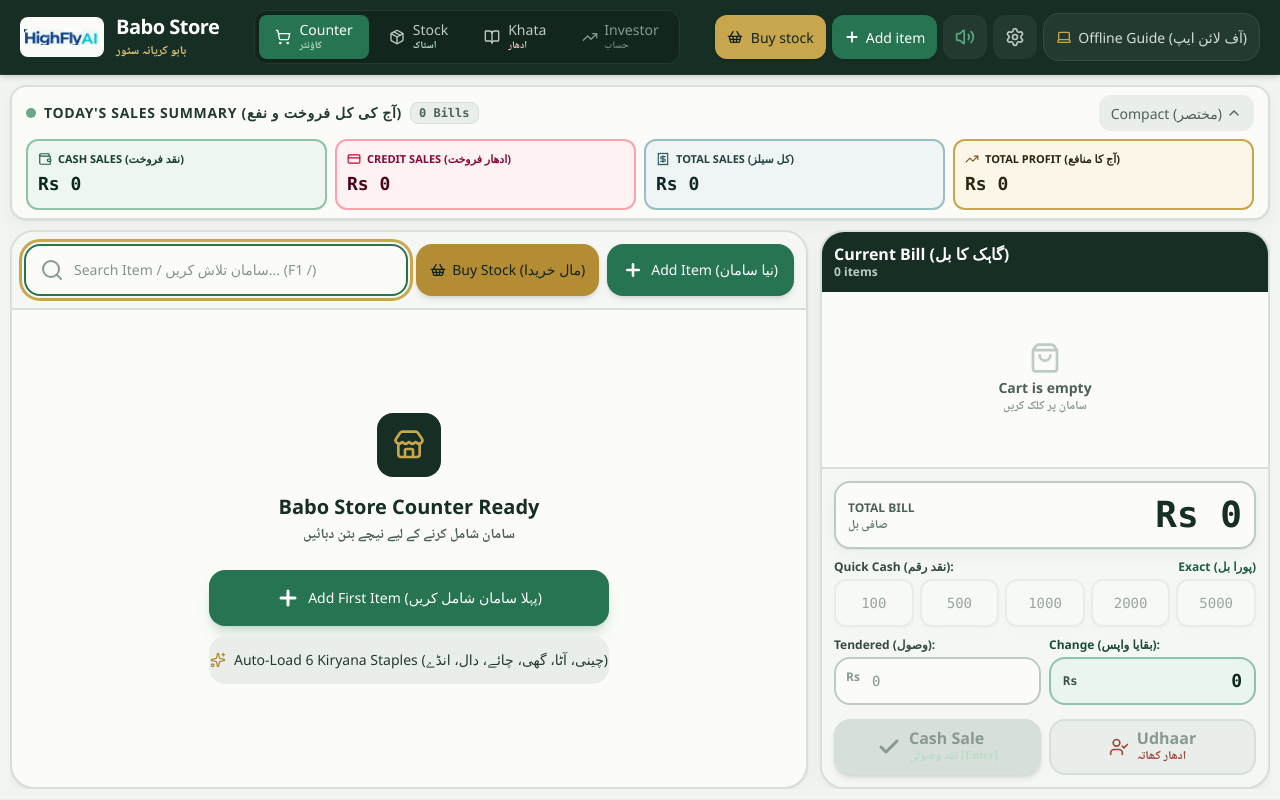
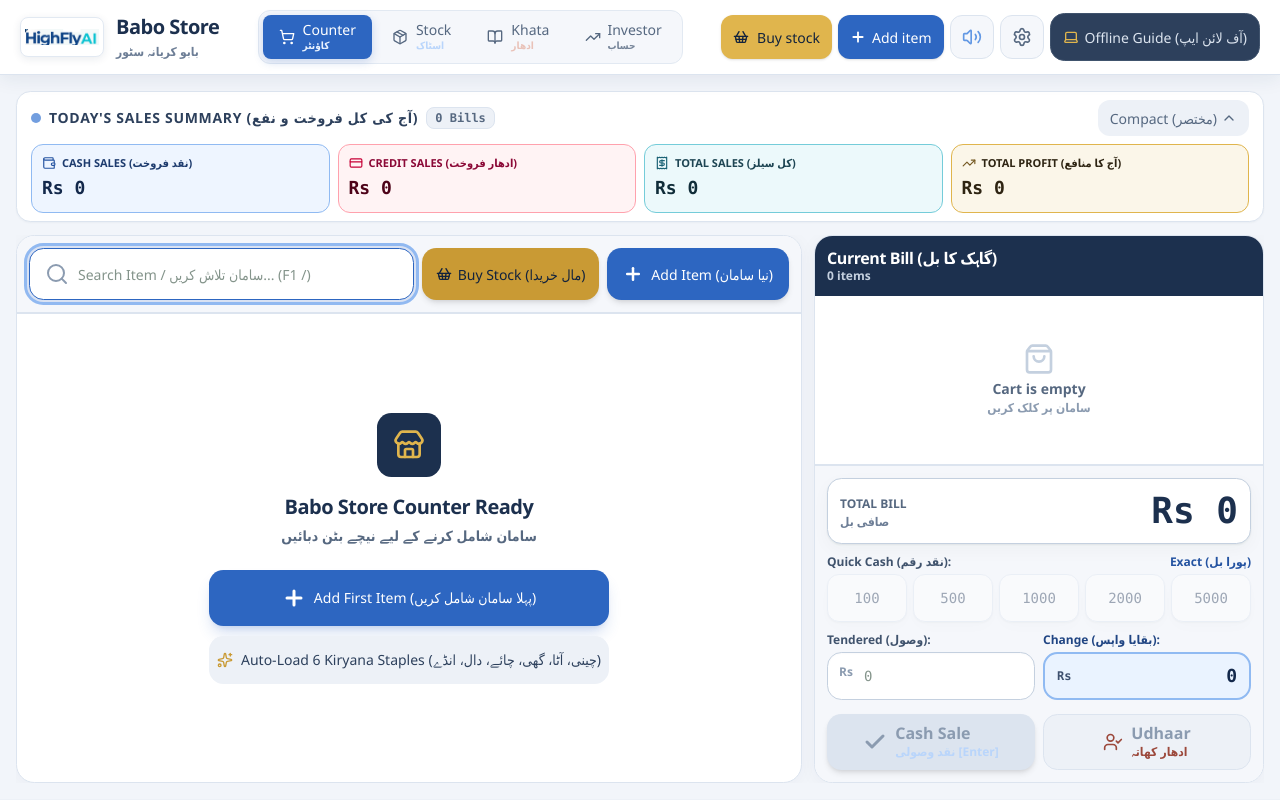
Before and after one commit to faizan102418/Baba_Store, a React (Vite) app: page / in a window 1280 px wide. Built offline with nearby package versions, Linux system fonts and the light colour scheme.

Commit message:
Update styling and fix component imports
Replit-Commit-Author: Agent

```diff
--- a/src/components/POSScreen.tsx
+++ b/src/components/POSScreen.tsx
@@ -178,7 +178,7 @@ export const POSScreen: React.FC<POSScreenProps> = ({
   const addToCart = (product: Product) => {
     if (product.stock <= 0) {
       sounds.playWarning();
-      alert(`⚠️ ${product.name} is Out of Stock! (اسٹاک ختم ہو چکا ہے)`);
+      alert(`${product.name} is out of stock. (اسٹاک ختم ہو چکا ہے)`);
       return;
     }
 
@@ -227,7 +227,7 @@ export const POSScreen: React.FC<POSScreenProps> = ({
     if (cart.length === 0) return;
     if (tenderNum < grandTotal) {
       sounds.playWarning();
-      alert(`⚠️ Cash received is less than bill! (وصول رقم بل سے کم ہے)`);
+      alert(`Cash received is less than the bill. (وصول رقم بل سے کم ہے)`);
       return;
     }
 
--- a/src/components/ReceiptModal.tsx
+++ b/src/components/ReceiptModal.tsx
@@ -150,7 +150,7 @@ export const ReceiptModal: React.FC<ReceiptModalProps> = ({
                 </>
               ) : (
                 <div className="bg-red-50 text-red-800 p-1.5 rounded font-bold text-[11px] text-center border border-red-200 mt-1">
-                  ⚠️ Placed on Udhaar Khata (ادھار کھاتے میں درج)
+                  Placed on Udhaar Khata (ادھار کھاتے میں درج)
                 </div>
               )}
             </div>
--- a/src/index.css
+++ b/src/index.css
@@ -1,28 +1,28 @@
 @import "tailwindcss";
 
 @theme {
-  --color-slate-50: #f5f7f5;
-  --color-slate-100: #e9eeeb;
-  --color-slate-200: #d6dfda;
-  --color-slate-300: #bdcbc4;
-  --color-slate-400: #879a90;
-  --color-slate-500: #65796f;
-  --color-slate-600: #4d6257;
-  --color-slate-700: #354b41;
-  --color-slate-800: #233a31;
-  --color-slate-900: #172e25;
-  --color-slate-950: #10231c;
-  --color-emerald-50: #eaf5ef;
-  --color-emerald-100: #d6ebdf;
-  --color-emerald-200: #b8dcc8;
-  --color-emerald-300: #8ec3a8;
-  --color-emerald-400: #5da881;
-  --color-emerald-500: #358a61;
-  --color-emerald-600: #267451;
-  --color-emerald-700: #205d43;
-  --color-emerald-800: #1c4c39;
-  --color-emerald-900: #193f31;
-  --color-emerald-950: #0c281d;
+  --color-slate-50: #f5f7fb;
+  --color-slate-100: #edf1f7;
+  --color-slate-200: #dce4ef;
+  --color-slate-300: #c4d0df;
+  --color-slate-400: #8b9bb0;
+  --color-slate-500: #6d7e96;
+  --color-slate-600: #566880;
+  --color-slate-700: #40536d;
+  --color-slate-800: #2d405c;
+  --color-slate-900: #1c304e;
+  --color-slate-950: #12233d;
+  --color-emerald-50: #eaf3ff;
+  --color-emerald-100: #d8e8ff;
+  --color-emerald-200: #b9d5fb;
+  --color-emerald-300: #90baf2;
+  --color-emerald-400: #6298e4;
+  --color-emerald-500: #3f7bd4;
+  --color-emerald-600: #2d66c1;
+  --color-emerald-700: #2453a1;
+  --color-emerald-800: #204583;
+  --color-emerald-900: #1d3b6e;
+  --color-emerald-950: #13284b;
   --color-amber-50: #fbf5e7;
   --color-amber-100: #f5e9c8;
   --color-amber-200: #ebd89e;
@@ -45,31 +45,33 @@
   --color-red-800: #6c352e;
   --color-red-900: #5c302a;
   --color-red-950: #321713;
-  --color-blue-50: #edf4f4;
-  --color-blue-100: #dceaea;
-  --color-blue-200: #bfd8d8;
-  --color-blue-300: #99c0c0;
-  --color-blue-400: #6aa2a4;
-  --color-blue-500: #438889;
-  --color-blue-600: #347274;
-  --color-blue-700: #2d5e60;
-  --color-blue-800: #294e50;
-  --color-blue-900: #254344;
-  --color-blue-950: #112829;
-  --font-sans: "Aptos", "Segoe UI", "Noto Sans", system-ui, -apple-system, sans-serif;
+  --color-blue-50: #e8f8fb;
+  --color-blue-100: #d2f0f5;
+  --color-blue-200: #a9e1ea;
+  --color-blue-300: #74ccd9;
+  --color-blue-400: #3bb2c5;
+  --color-blue-500: #2094aa;
+  --color-blue-600: #19778d;
+  --color-blue-700: #1a6275;
+  --color-blue-800: #1d5262;
+  --color-blue-900: #1d4553;
+  --color-blue-950: #102d39;
+  --font-sans: "Segoe UI", Tahoma, Arial, system-ui, sans-serif;
 }
 
 :root {
   color-scheme: light;
-  --app-paper: #f2f4f0;
-  --app-surface: #fbfcf8;
-  --app-ink: #172e25;
-  --app-muted: #65796f;
-  --app-line: #d6dfda;
-  --app-accent: #267451;
-  --app-accent-dark: #1c4c39;
-  --app-gold: #c8a64e;
-  --font-urdu: "Noto Naskh Arabic", "Urdu Typesetting", "Noto Sans Arabic", serif;
+  --app-paper: #f2f5fa;
+  --app-surface: #ffffff;
+  --app-ink: #1c304e;
+  --app-muted: #6d7e96;
+  --app-line: #dce4ef;
+  --app-accent: #2d66c1;
+  --app-accent-dark: #204583;
+  --app-gold: #d2a33e;
+  --app-coral: #b65e4c;
+  --font-display: "Segoe UI", Tahoma, Arial, sans-serif;
+  --font-urdu: "Segoe UI", Tahoma, Arial, sans-serif;
 }
 
 * {
@@ -86,7 +88,7 @@ body {
   min-height: 100dvh;
   color: var(--app-ink);
   background: var(--app-paper);
-  font-family: "Aptos", "Segoe UI", "Noto Sans", system-ui, -apple-system, sans-serif;
+  font-family: var(--font-sans);
   font-size: 14px;
   -webkit-font-smoothing: antialiased;
   text-rendering: optimizeLegibility;
@@ -102,7 +104,7 @@ button {
 
 button:focus-visible, input:focus-visible, select:focus-visible, textarea:focus-visible,
 label:focus-within {
-  outline: 3px solid #c8a64e !important;
+  outline: 3px solid #91b9f1 !important;
   outline-offset: 2px;
 }
 
@@ -126,7 +128,7 @@ input, select, textarea {
 }
 
 .bg-black {
-  background-color: #10231c !important;
+  background-color: #12233d !important;
 }
 
 .border-white {
@@ -134,8 +136,8 @@ input, select, textarea {
 }
 
 ::selection {
-  background: #d8bc73;
-  color: #172e25;
+  background: #d8e8ff;
+  color: #1c304e;
 }
 
 /* Warm paper surfaces and quiet depth keep long cashier shifts easy on the eyes. */
@@ -231,3 +233,244 @@ input[type=number] {
     color: black;
   }
 }
+
+/* Babo Store — NexoPOS-inspired visual system with HighFly blue and cyan accents. */
+:root {
+  --color-slate-50: #f5f7fb;
+  --color-slate-100: #edf1f7;
+  --color-slate-200: #dce4ef;
+  --color-slate-300: #c4d0df;
+  --color-slate-400: #8b9bb0;
+  --color-slate-500: #6d7e96;
+  --color-slate-600: #566880;
+  --color-slate-700: #40536d;
+  --color-slate-800: #2d405c;
+  --color-slate-900: #1c304e;
+  --color-slate-950: #12233d;
+  --color-emerald-50: #eaf3ff;
+  --color-emerald-100: #d8e8ff;
+  --color-emerald-200: #b9d5fb;
+  --color-emerald-300: #90baf2;
+  --color-emerald-400: #6298e4;
+  --color-emerald-500: #3f7bd4;
+  --color-emerald-600: #2d66c1;
+  --color-emerald-700: #2453a1;
+  --color-emerald-800: #204583;
+  --color-emerald-900: #1d3b6e;
+  --color-emerald-950: #13284b;
+  --color-amber-400: #e0b54d;
+  --color-amber-500: #c99a34;
+  --color-amber-600: #a77c25;
+  --font-sans: "Segoe UI", Tahoma, Arial, system-ui, sans-serif;
+}
+
+body {
+  background:
+    radial-gradient(ellipse at 50% -24rem, rgba(59, 130, 246, .09), transparent 48rem),
+    var(--app-paper);
+}
+
+h1, h2, h3, h4 {
+  font-family: var(--font-display);
+  letter-spacing: -.025em;
+}
+
+button, input, select, textarea {
+  transition-property: color, background-color, border-color, box-shadow, opacity, transform;
+  transition-duration: 160ms;
+  transition-timing-function: cubic-bezier(.2, .75, .25, 1);
+}
+
+button:active:not(:disabled) {
+  transform: translateY(1px);
+}
+
+button:disabled {
+  cursor: not-allowed;
+}
+
+/* The top bar is the app's fixed point: quiet, high contrast, always in reach. */
+header.sticky {
+  background: rgba(255, 255, 255, .97);
+  color: #1c304e;
+  border-color: #dce4ef;
+  box-shadow: 0 4px 18px rgba(26, 48, 78, .08);
+  backdrop-filter: blur(12px);
+}
+
+header.sticky h1 {
+  color: #1c304e;
+}
+
+header.sticky > div > div:first-child .font-urdu {
+  color: #6d7e96;
+}
+
+header.sticky nav {
+  border-color: #e2e9f2;
+  background: #f5f7fb;
+}
+
+header.sticky nav button:not([aria-current="page"]) {
+  color: #566880;
+}
+
+header.sticky nav button:not([aria-current="page"]):hover {
+  background: #e9eff7;
+  color: #1c304e;
+}
+
+header.sticky nav button[aria-current="page"] {
+  background: #2d66c1;
+  color: #fff;
+  box-shadow: 0 3px 10px rgba(45, 102, 193, .22);
+}
+
+header.sticky nav button[aria-current="page"] .font-urdu {
+  color: #eaf3ff;
+}
+
+header.sticky img {
+  border: 1px solid #e2e9f2;
+  box-shadow: 0 2px 8px rgba(26, 48, 78, .09);
+}
+
+header.sticky > div > div:last-child > button[title="Sound Off"],
+header.sticky > div > div:last-child > button[title="Sound On"],
+header.sticky > div > div:last-child > button[aria-label="Settings and backup"] {
+  border: 1px solid #dce4ef;
+  background: #f5f7fb;
+  color: #566880;
+  box-shadow: none;
+}
+
+header.sticky > div > div:last-child > button[title="Sound Off"]:hover,
+header.sticky > div > div:last-child > button[title="Sound On"]:hover,
+header.sticky > div > div:last-child > button[aria-label="Settings and backup"]:hover {
+  background: #eaf3ff;
+  color: #2453a1;
+}
+
+/* Fine borders and tinted shadows replace the heavy stacked-card look. */
+.shadow-xs, .shadow-2xs {
+  box-shadow: 0 1px 2px rgba(28, 48, 78, .06), 0 8px 24px rgba(28, 48, 78, .035);
+}
+
+.rounded-3xl {
+  border-radius: 1.15rem;
+}
+
+.rounded-2xl {
+  border-radius: .9rem;
+}
+
+.pos-screen {
+  height: calc(100dvh - 76px);
+  min-height: 580px;
+  padding: 1rem;
+  gap: .85rem;
+}
+
+.pos-screen > div:first-child {
+  border-width: 1px;
+  border-color: var(--app-line);
+  box-shadow: 0 1px 2px rgba(28, 48, 78, .04);
+}
+
+.pos-screen > div:first-child .grid > div {
+  border-width: 1px;
+}
+
+.pos-screen > .flex-1 > div {
+  border-width: 1px;
+  border-color: var(--app-line);
+  box-shadow: 0 3px 18px rgba(28, 48, 78, .04);
+}
+
+.pos-screen input {
+  box-shadow: inset 0 1px 2px rgba(28, 48, 78, .025);
+}
+
+.pos-screen input:focus {
+  box-shadow: 0 0 0 3px rgba(45, 102, 193, .14);
+}
+
+.pos-screen .grid button:not(:disabled):hover {
+  transform: translateY(-1px);
+}
+
+main > div:not(.pos-screen) {
+  animation: view-enter 240ms ease-out both;
+}
+
+@keyframes view-enter {
+  from { opacity: .72; transform: translateY(5px); }
+  to { opacity: 1; transform: translateY(0); }
+}
+
+/* Shared management panels and tabular reading rhythm. */
+main .border-2.border-slate-200,
+main .border-2.border-slate-300 {
+  border-width: 1px;
+}
+
+main table thead tr {
+  background: #f1f5fa;
+}
+
+main table th {
+  font-size: .68rem;
+  letter-spacing: .08em;
+  color: #6d7e96;
+}
+
+main table tbody tr {
+  transition: background-color 140ms ease;
+}
+
+main table tbody tr:hover {
+  background-color: #f7f9fc;
+}
+
+/* Dialogs read as focused workspaces rather than browser alerts. */
+.fixed.inset-0.z-50 {
+  background: rgba(18, 34, 58, .52);
+  backdrop-filter: blur(5px);
+}
+
+.fixed.inset-0.z-50 > div {
+  box-shadow: 0 24px 80px rgba(18, 34, 58, .24);
+}
+
+@media (max-width: 1023px) {
+  .pos-screen {
+    min-height: calc(100dvh - 122px);
+    height: auto;
+    padding: .75rem;
+    overflow: visible;
+  }
+
+  .pos-screen > .flex-1 {
+    overflow: visible;
+  }
+}
+
+@media (max-width: 640px) {
+  .pos-screen {
+    padding: .55rem;
+    gap: .65rem;
+  }
+
+  header.sticky img {
+    display: none;
+  }
+}
+
+@media (prefers-reduced-motion: reduce) {
+  *, *::before, *::after {
+    scroll-behavior: auto !important;
+    animation-duration: .01ms !important;
+    animation-iteration-count: 1 !important;
+    transition-duration: .01ms !important;
+  }
+}
```
